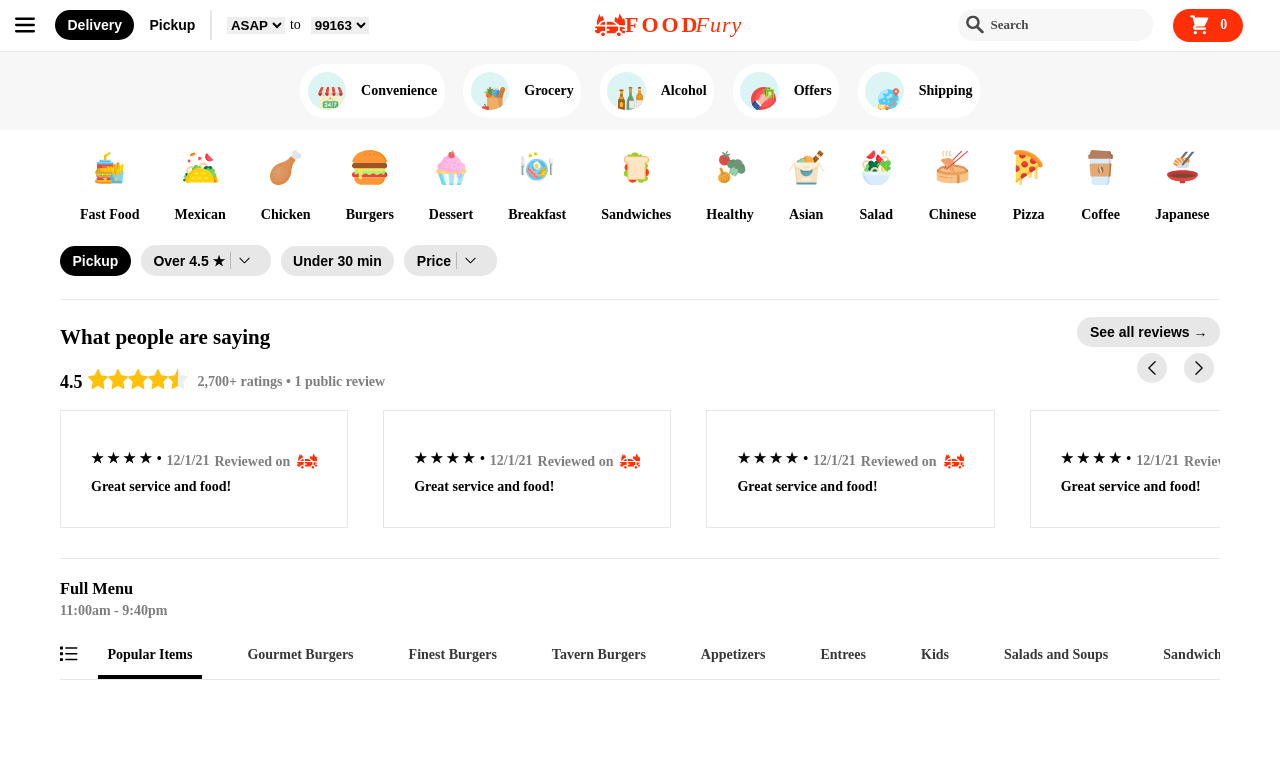
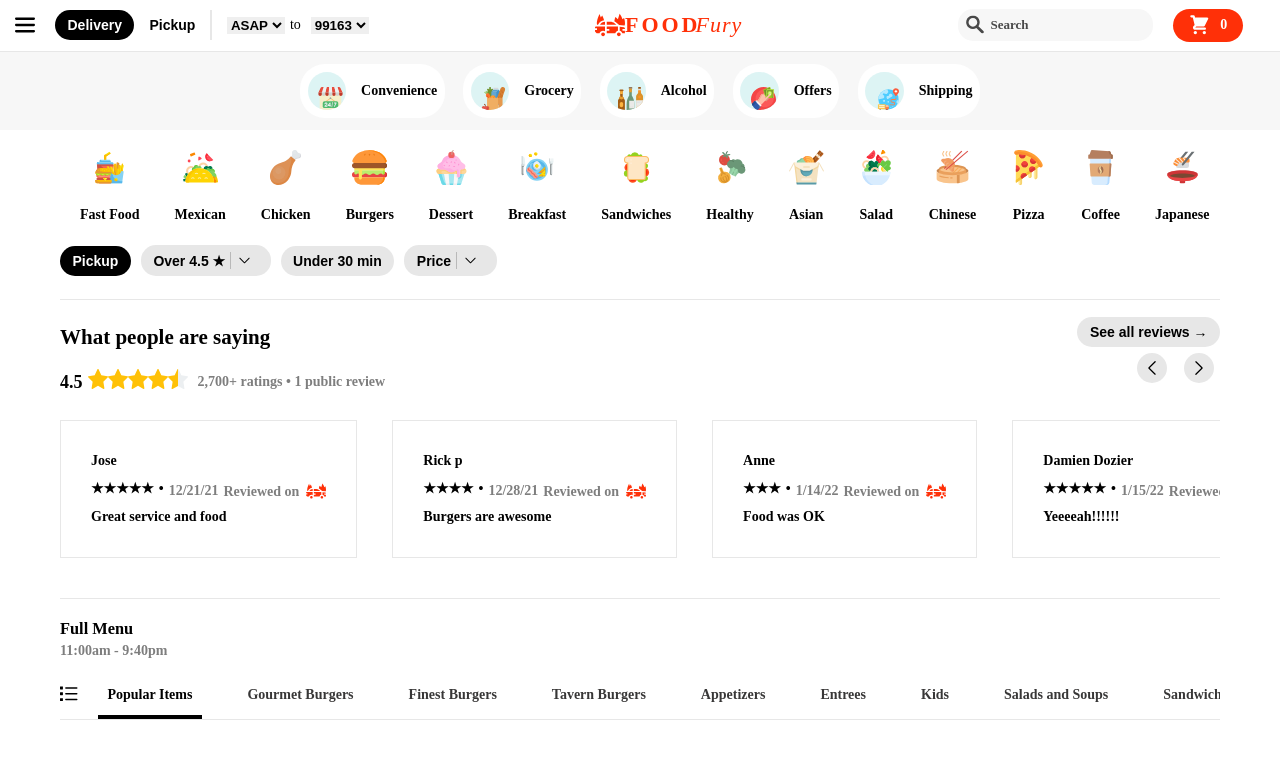
Before and after one commit to nikswebdev/Food-Fury, a React (Create React App) app: page / in a window 1280 px wide. Shown: the top 758 px of the page. Built offline with nearby package versions, Linux system fonts and the light colour scheme; a web font is replaced by a local one.

Commit message:
finished styling reviews section

```diff
--- a/src/Reviews/Feedback.js
+++ b/src/Reviews/Feedback.js
@@ -2,16 +2,29 @@
 import LogoIcon from '../global/assets/LogoIcon';
 
 const Feedback = (props) => {
+
+  const stars = [];
+  const setStars = ()=>{
+    for(let i = 0; i < props.stars; i++){
+      stars.push(1);
+    }
+  }
+
+  setStars();
+
+
   return (
     <div className={classes.feedback}>
       <div className={classes.feedback__name}>{props.name}</div>
       <div className={classes.feedback__details}>
-        <div className={classes.feedback__stars}> &#9733; &#9733; &#9733; &#9733;</div>
+        <div className={classes.feedback__stars}> {stars.map(star => {
+          return <div className={classes.feedback__star}>&#9733;</div>
+          })}</div>
         <span>&bull;</span>
-        <div className={classes.feedback__date}>12/1/21</div>
+        <div className={classes.feedback__date}>{props.date}</div>
         <div className={classes.feedback__device}>Reviewed on  &nbsp;<LogoIcon /></div>
       </div>
-      <div className={classes.feedback__comment}>Great service and food!</div>
+      <div className={classes.feedback__comment}>{props.comment}</div>
     </div>
   );
 };
--- a/src/Reviews/Feedback.module.css
+++ b/src/Reviews/Feedback.module.css
@@ -33,3 +33,6 @@
     font-weight: 700;
     transform: translateY(2px);
 }
+.feedback__stars{
+    display: flex;
+}
--- a/src/Reviews/ReviewBox.js
+++ b/src/Reviews/ReviewBox.js
@@ -4,19 +4,74 @@
 import Feedback from './Feedback';
 import ScrollContainer from '../UI/ScrollContainer';
 
+const DUMMY_USERS = [{
+  id: Math.random(),
+  name: 'Jose',
+  date: '12/21/21',
+  comment: 'Great service and food',
+  stars:5,
+},
+{
+  id: Math.random(),
+  name: 'Rick p',
+  date: '12/28/21',
+  comment: 'Burgers are awesome',
+  stars: 4,
+},
+{
+  id: Math.random(),
+  name: 'Anne',
+  date: '1/14/22',
+  comment: 'Food was OK',
+  stars: 3,
+},
+{
+  id: Math.random(),
+  name: 'Damien Dozier',
+  date: '1/15/22',
+  comment: 'Yeeeeah!!!!!!',
+  stars: 5,
+},
+{
+  id: Math.random(),
+  name: 'Jessica P',
+  date: '1/25/22',
+  comment: 'Server was hilarious! 5/5!',
+  stars: 5,
+},
+{
+  id: Math.random(),
+  name: 'Karen',
+  date: '1/31/22',
+  comment: 'If I could vote a zero, I WOULD!!',
+  stars: 1,
+},
+{
+  id: Math.random(),
+  name: 'Greg',
+  date: '2/5/22',
+  comment: 'My wife was happy so I guess I am:)',
+  stars: 4,
+},
+]
+
 const ReviewBox = () => {
+
+  const displayFeedBack = ()=>{
+    return(
+      DUMMY_USERS.map(user =>{
+        return <Feedback stars = {user.stars} date = {user.date}
+        name = {user.name} comment = {user.comment}/>
+      })
+    );
+  }
+
   return (
     <div className={classes['review-box']}>
       <HeaderMedium>What people are saying</HeaderMedium>
       <Stars />
       <ScrollContainer noPadding = {true}>
-        <Feedback stars = {5}/>
-        <Feedback stars = {2}/>
-        <Feedback stars = {4}/>
-        <Feedback stars = {3}/>
-        <Feedback stars = {4}/>
-        <Feedback stars = {4}/>
-        <Feedback stars = {5}/>
+        {displayFeedBack()}
       </ScrollContainer>
     </div>
   );
```
